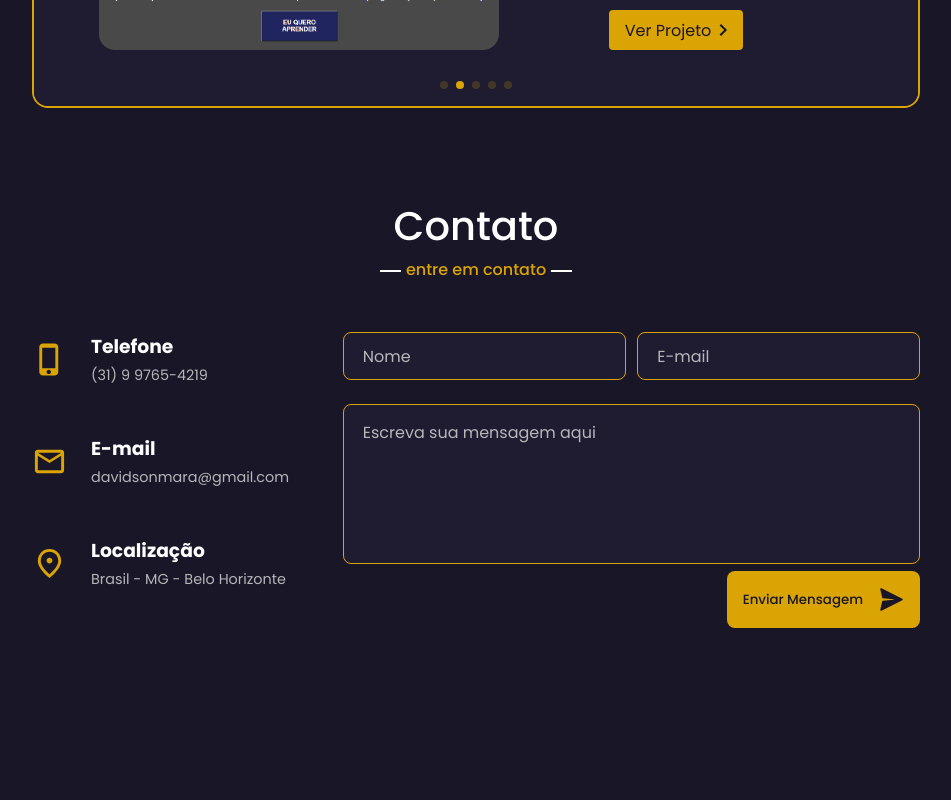
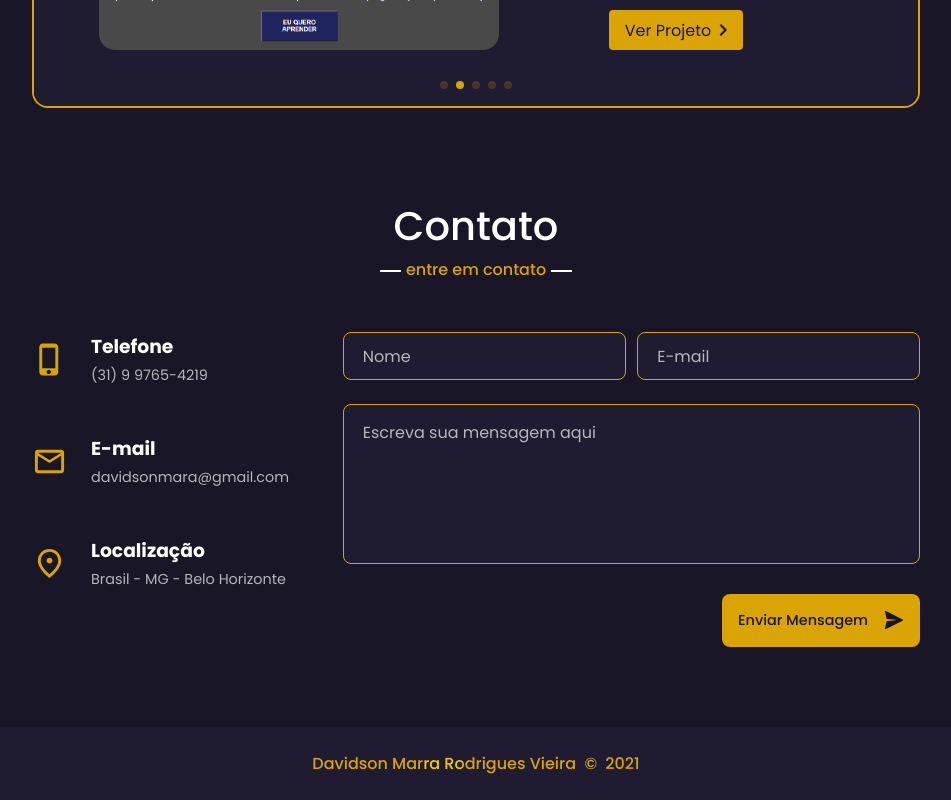
Before and after one commit to davidsonmarra/portfolio, a React (Create React App) app: page / in a window 1280 px wide. Shown: the part 3017-3817 px from the top of the page, without its empty margins (164-1115 px from the left). Before the commit the page ends 3725 px from the top, so only its background shows below. Built offline with nearby package versions, Linux system fonts and the light colour scheme.

Commit message:
add footer

```diff
--- a/src/App.tsx
+++ b/src/App.tsx
@@ -5,6 +5,7 @@ import { lightTheme, darkTheme } from './global/styles/theme';
 import Modal from 'react-modal';
 import { Header } from './components/Header';
 import { Sections } from './sections';
+import { Footer } from './components/Footer';
 
 function App() {
   const [isDarkTheme, setIsDarkTheme] = useState(true);
@@ -50,6 +51,7 @@ function App() {
         closeModal={handleCloseSkillsModal}
         openModal={handleOpenSkillsModal}
       />
+      <Footer />
     </ThemeProvider>
   );
 }
--- a/src/components/ContactForm/index.tsx
+++ b/src/components/ContactForm/index.tsx
@@ -9,9 +9,10 @@ import {
   Button
 } from './styles';
 
+
 export const ContactForm: React.FC = () => {
   return (
-    <Container>
+    <Container >
       <InputContainer>
         <Input name="Nome" field="name"/>
         <Input name="E-mail" field="email"/>
--- a/src/components/ContactForm/styles.ts
+++ b/src/components/ContactForm/styles.ts
@@ -19,6 +19,7 @@ export const InputContainer = styled.div`
 `;
 
 export const ButtonContainer = styled.div`
+  margin-top: 1.4rem;
   display: flex;
   justify-content: flex-end;
   @media(max-width: 770px) {
@@ -37,6 +38,7 @@ export const Button = styled.button`
   display: flex;
   justify-content: space-between;
   align-items: center;
+  font-size: .9rem;
   span {
     margin-right: 1rem;
   }
--- /dev/null
+++ b/src/components/Footer/index.tsx
@@ -0,0 +1,15 @@
+import React from 'react';
+import {
+  Container,
+  Copyright
+} from './styles';
+
+export const Footer: React.FC = () => {
+  return (
+    <Container>
+      <Copyright href="#" rel="author">
+        Davidson Marra Rodrigues Vieira &nbsp;&copy;&nbsp; 2021
+      </Copyright>
+    </Container>
+  );
+}
--- /dev/null
+++ b/src/components/Footer/styles.ts
@@ -0,0 +1,41 @@
+import styled, { keyframes } from 'styled-components';
+
+const shine = keyframes`
+  0% { background-position: -120% }
+  100% { background-position: 0% }
+`;
+
+
+export const Container = styled.footer`
+  width: 100%;
+  display: flex;
+  justify-content: center;
+  align-items: center;
+  background-color: ${({ theme }) => theme.colors.inputBackground};
+  transition: all .5s ease-in-out;
+`;
+
+export const Copyright = styled.a`
+  text-decoration: none;
+  font-weight: 500;
+  color: ${({ theme }) => theme.colors.primary};
+  padding: 1.5rem;
+  background-color: ${({ theme }) => theme.colors.primary};
+  background-image: ${({ theme }) => `linear-gradient(
+    -75deg,
+    transparent 0,
+    transparent 5%,
+    ${theme.colors.secondary} 5%,
+    ${theme.colors.secondary} 10%,
+    transparent 10%,
+    transparent 100%
+  )`};
+  background-size: 200% 100%;
+  -webkit-text-fill-color: transparent;
+  -webkit-background-clip: text;
+  background-clip: text;
+  transition: 1.2s;
+  text-align: center;
+  animation: ${shine} 4s linear infinite;
+  font-size:1rem;
+`;
--- a/src/components/Input/styles.ts
+++ b/src/components/Input/styles.ts
@@ -45,23 +45,6 @@ export const Container = styled.div`
       transition: all .5s;
       z-index: 1;
     }
-    &__button{
-      display: block;
-      margin-left: auto;
-      padding: .75rem 2rem;
-      outline: none;
-      border: none;
-      background-color: ${({ theme }) => theme.colors.primary};
-      color: #fff;
-      font-size: 1rem;
-      border-radius: .5rem;
-      cursor: pointer;
-      transition: all .5s;
-
-      &:hover{
-        box-shadow: 0 10px 36px rgba(0, 0, 0, .15);
-      }
-    }
   }
 
   /*Input focus move up label*/
--- a/src/components/Svgs/SendIcon.tsx
+++ b/src/components/Svgs/SendIcon.tsx
@@ -5,7 +5,7 @@ export const SendIcon: React.FC = () => {
   const theme = useTheme();
 
   return (
-    <svg width="25px" height="25px" xmlns="http://www.w3.org/2000/svg" x="0px" y="0px" viewBox="0 0 100 100" enable-background="new 0 0 100 100" >
+    <svg width="20px" height="20px" xmlns="http://www.w3.org/2000/svg" x="0px" y="0px" viewBox="0 0 100 100" enableBackground="new 0 0 100 100" >
       <path fill={theme.colors.background} d="M5.1,90.8l7.6-32.9c0.3-1.4,1.5-2.5,3-2.7l42.5-4.4c1.2-0.1,1.2-1.9,0-2.1l-42.5-4.1c-1.5-0.1-2.7-1.2-3-2.6  L5.1,9.2C4.4,6.4,7.4,4.1,10,5.4l83.1,41.6c2.5,1.3,2.5,4.9,0,6.2L10,94.6C7.4,95.9,4.4,93.6,5.1,90.8z"/>
     </svg>
   );
--- a/src/sections/Projects/styles.ts
+++ b/src/sections/Projects/styles.ts
@@ -9,6 +9,7 @@ export const Container = styled.div`
     width: 100%;
     border: 2px solid ${({ theme }) => theme.colors.primary};
     border-radius: 1rem;
+    background: ${({ theme }) => theme.colors.inputBackground};
   }
   .slide {
     width: 100%;
```
Also changed, not shown: public/assets/send.svg (deleted), 1 other file (tests, documents, lock files or other folders).
